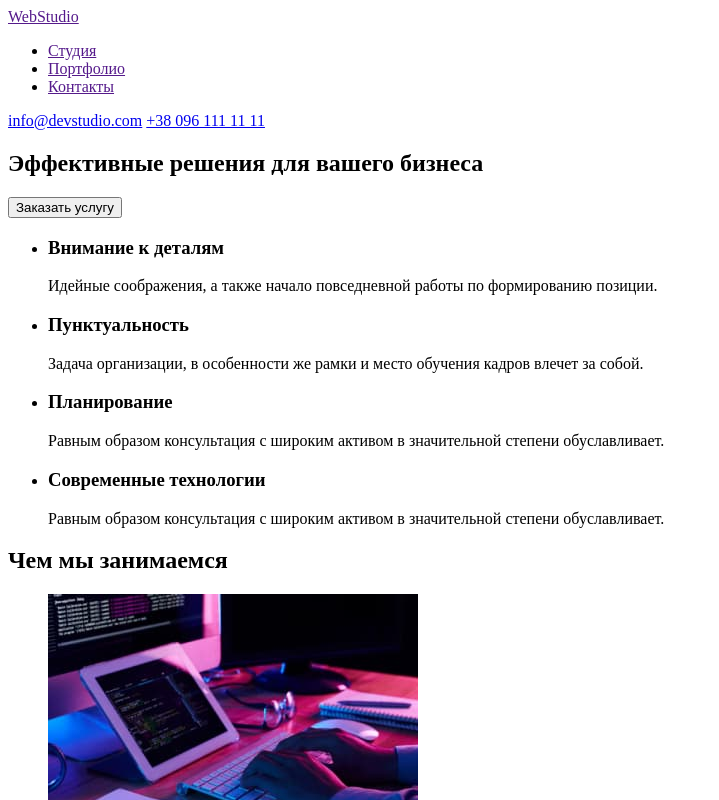
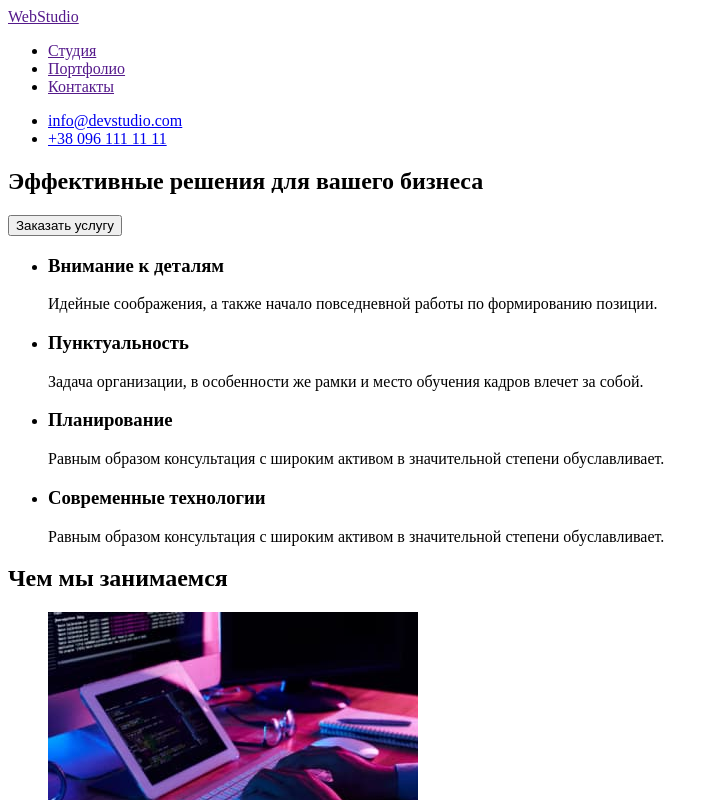
Before and after one commit to olja2022/goit-markup-hw-01, a plain HTML site: page css/index.html in a window 1280 px wide. Shown: the top 800 px of the page, without its empty margins (0-719 px from the left). Drawn offline with Linux system fonts and the light colour scheme.

Commit message:
вносит правки в header (ul)_footer (a)

```diff
--- a/index.html
+++ b/css/index.html
@@ -22,8 +22,14 @@
           </li>
         </ul>
       </nav>
-      <a href="mailto:info@devstudio.com">info@devstudio.com</a>
-      <a href="tel:+380961111111">+38 096 111 11 11</a>
+      <ul>
+        <li>
+          <a href="mailto:info@devstudio.com">info@devstudio.com</a>
+        </li>
+        <li>
+          <a href="tel:+380961111111">+38 096 111 11 11</a>
+        </li>
+      </ul>
     </header>
     <main>
       <section>
@@ -139,7 +145,7 @@
       </section>
     </main>
     <footer>
-      <h2 lang="en">WebStudio</h2>
+      <a href="" lang="en">WebStudio</a>
       <address>
         <ul>
           <li>
```
Also changed, not shown: css/images/about/img-color.jpg (renamed from images/about/img-color.jpg), css/images/about/img-phone.jpg (renamed from images/about/img-phone.jpg), css/images/about/img-type.jpg (renamed from images/about/img-type.jpg), css/images/employees/igor-demjanenko.jpg (renamed from images/employees/igor-demjanenko.jpg), css/images/employees/mihail-jermakov.jpg (renamed from images/employees/mihail-jermakov.jpg), css/images/employees/nikolaj-tarasov.jpg (renamed from images/employees/nikolaj-tarasov.jpg), css/images/employees/olga-repina.jpg (renamed from images/employees/olga-repina.jpg), 5 other files.
